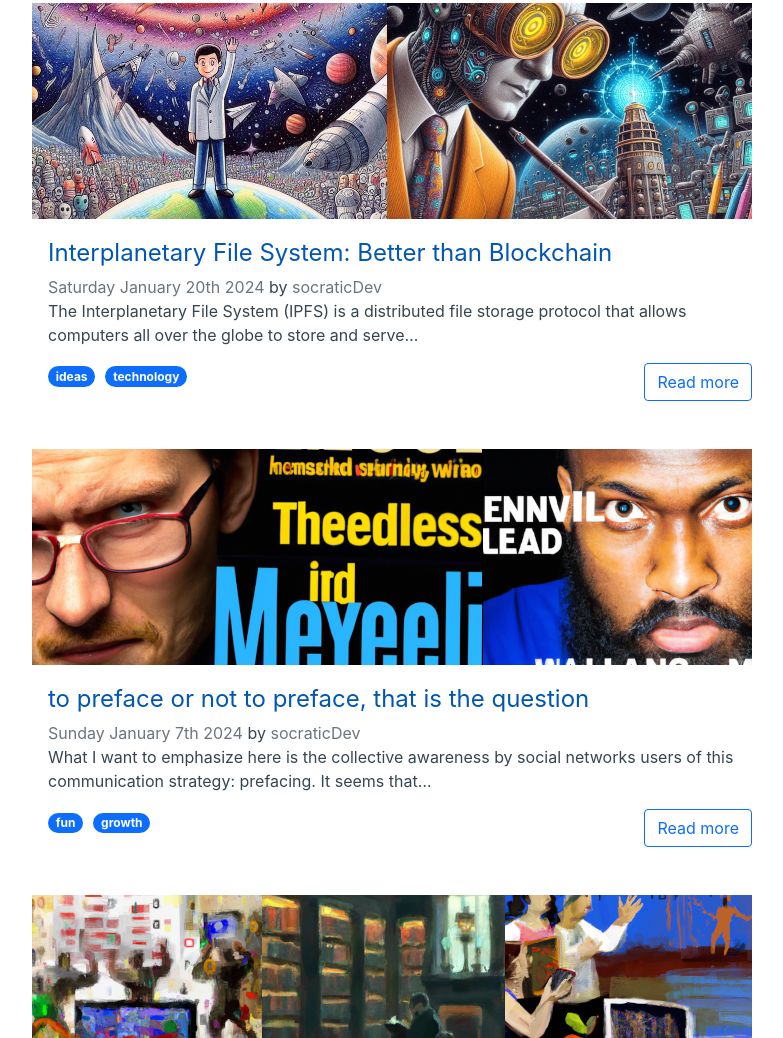
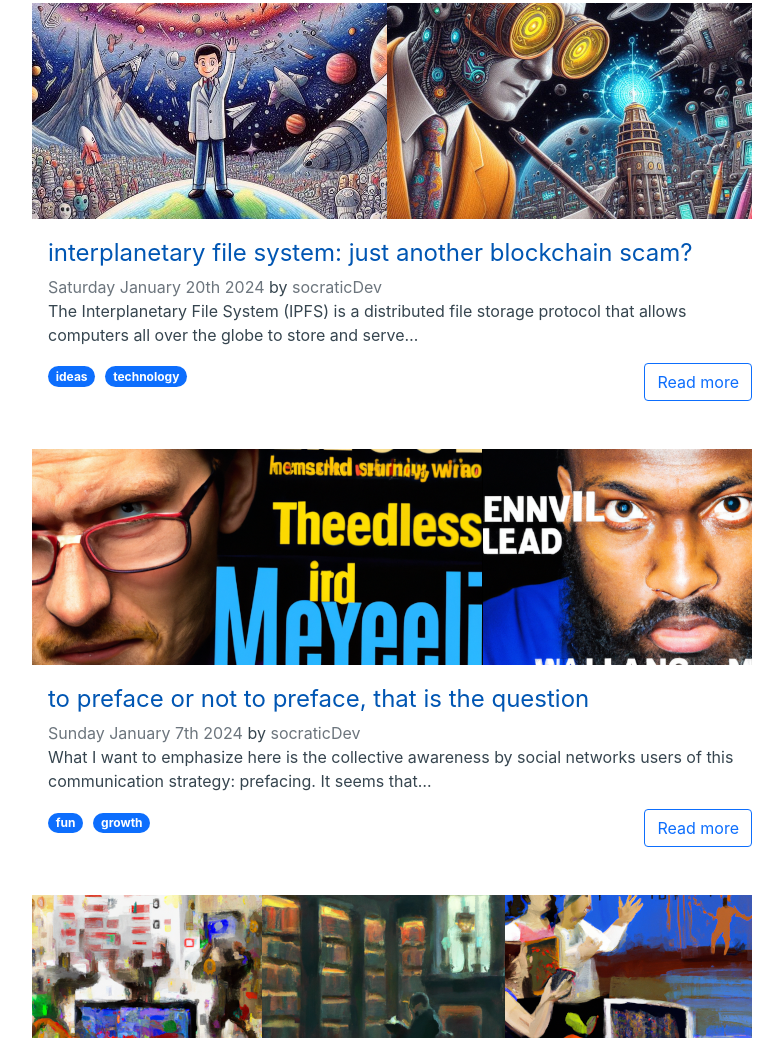
Before and after one commit to socraticDevBlog/eng_blog, a Gatsby site: page / in a window 1280 px wide. Shown: the part 780-1818 px from the top of the page, without its empty margins (240-1023 px from the left). Built offline with nearby package versions, Linux system fonts and the light colour scheme; Gatsby itself is replaced by a stand-in of ours.

Commit message:
revert title 077-interplanetaryfs.md

```diff
--- a/src/pages/posts/077-interplanetaryfs.md
+++ b/src/pages/posts/077-interplanetaryfs.md
@@ -1,5 +1,5 @@
 ---
-title: "Interplanetary File System: Better than Blockchain"
+title: "interplanetary file system: just another blockchain scam?"
 date: 2024-01-20
 author: "socraticDev"
 image: ../../images/ipfs.png
```
